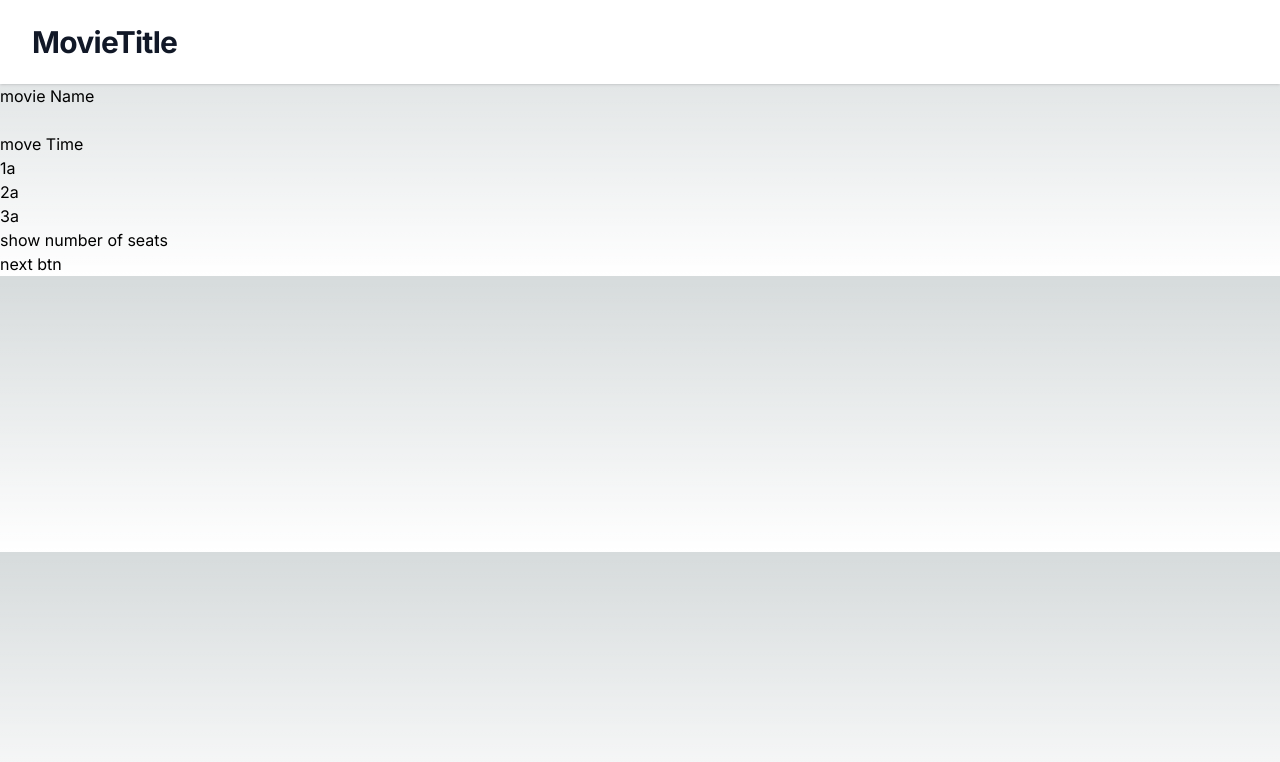
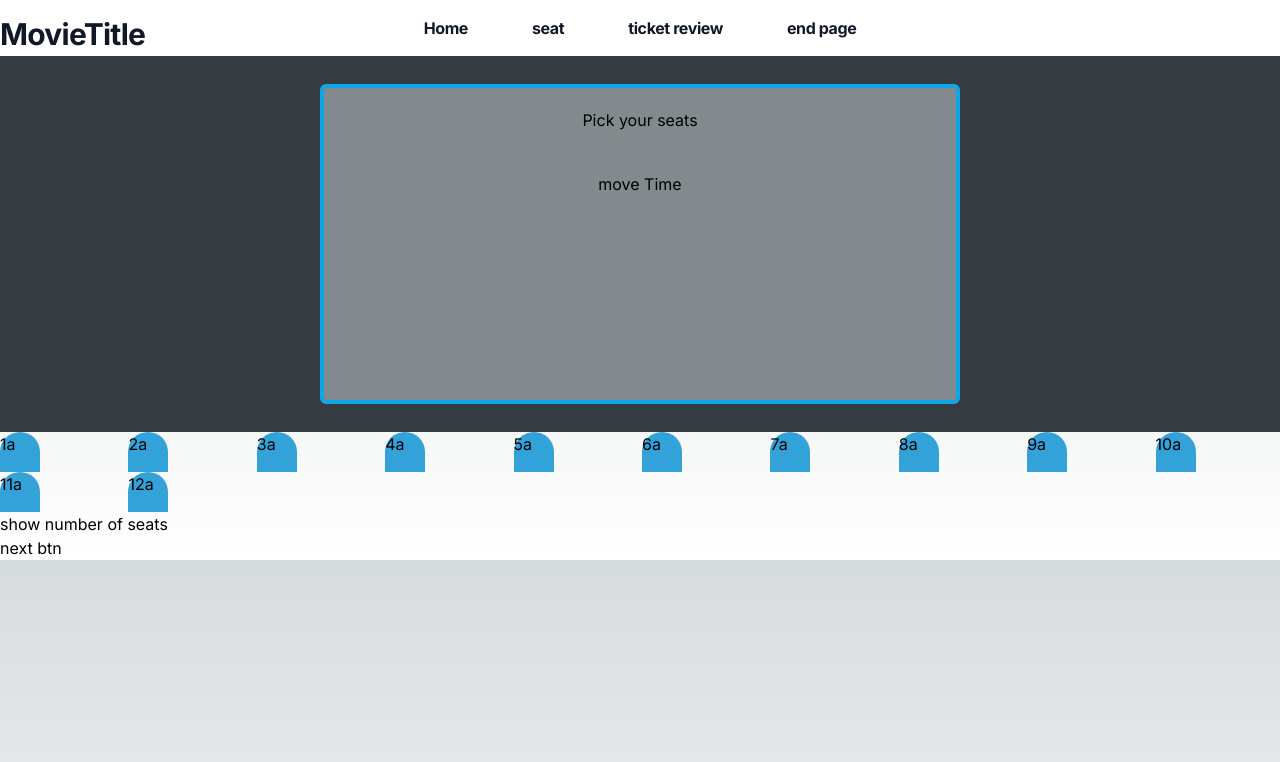
Before and after one commit to RocClark/movie-app, a Next.js app: page /movieHome/1 in a window 1280 px wide. Shown: the top 762 px of the page. Built offline with nearby package versions, Linux system fonts and the light colour scheme.

Commit message:
UI changes

```diff
--- a/app/movieHome/[seatSelect]/page.tsx
+++ b/app/movieHome/[seatSelect]/page.tsx
@@ -7,8 +7,18 @@ import MovieHeader from '../../../components/movieComponents/movieHeader'
 const SeatData = [
   {id: 1, seatNum: "1a" },
   {id: 2, seatNum: "2a" },
-  {id: 3, seatNum: "3a" }
+  {id: 3, seatNum: "3a" },
+  {id: 4, seatNum: "4a" },
+  {id: 5, seatNum: "5a" },
+  {id: 6, seatNum: "6a" },
+  {id: 7, seatNum: "7a" },
+  {id: 8, seatNum: "8a" },
+  {id: 9, seatNum: "9a" },
+  {id: 10, seatNum: "10a" },
+  {id: 11, seatNum: "11a" },
+  {id: 12, seatNum: "12a" }
 ]
+
 
 
 
--- a/app/movieHome/endPage/page.tsx
+++ b/app/movieHome/endPage/page.tsx
@@ -1,6 +1,12 @@
 import Image from 'next/image'
+import MovieHeader from '../../../components/movieComponents/movieHeader'
 
 export default function about() {
-  return (<h1> movie page but there is no movie</h1>
+  return (
+    <div>
+      <MovieHeader/>
+      <h1> movie page but there is no movie</h1>
+    </div>
+
   )
 }
--- a/app/movieHome/page.tsx
+++ b/app/movieHome/page.tsx
@@ -6,12 +6,16 @@ import MovieList from '../../components/movieComponents/movieList'
 const MovieData = [
   {id: 1, title: "The last DJ" },
   {id: 2, title: "Revenge of the Jocks" },
-  {id: 3, title: "Space Ninja" }
+  {id: 3, title: "Space Ninja" },
+  {id: 4, title: "Dragon for a Day" },
+  {id: 5, title: "Honey the kids are gone" },
+  {id: 6, title: "Adventure in solfball" }
 ]
 
 export default function moiveHome() {
   return (
-  <div>
+  <div className='flex items-center justify-center min-h-screen bg-slate-900 '>
+    <Header/>
   <MovieList movies= {MovieData}/>
 
 <Link
--- a/app/movieHome/ticketReview/page.tsx
+++ b/app/movieHome/ticketReview/page.tsx
@@ -5,8 +5,9 @@ import MovieForm from '../../../components/movieComponents/movieForm'
 export default function about() {
 
   return (
-    <div>
+    <div className="flex flex-col min-h-screen items-center justify-center">
       <MovieReview/>
+
       <MovieForm/>
 
   </div>
--- a/components/movieComponents/movieForm.jsx
+++ b/components/movieComponents/movieForm.jsx
@@ -2,8 +2,8 @@ import MoiveItem from './movieItem';
 
 function MoiveForm(props) {
     return (
-<form >
-        <div>
+<form  className="" >
+        <div  >
           <label htmlFor='name'>Name</label>
           <input type='text' required id='name' />
         </div>
--- a/components/movieComponents/movieHeader.jsx
+++ b/components/movieComponents/movieHeader.jsx
@@ -1,9 +1,33 @@
+import Link from 'next/link'
+
 function Header() {
     return (
         <div className="navbar">
-            <header className="bg-white shadow">
-                <div className="mx-auto max-w-7xl px-4 py-6 sm:px-6 lg:px-8">
-                <h1 className="text-3xl font-bold tracking-tight text-gray-900">MovieTitle</h1>
+            <header className="flex bg-white shadow ">
+                <div className="absolute left-0 mx-auto max-w-9xl  py-4 ">
+                <h1 className=" text-3xl font-bold tracking-tight text-gray-900">MovieTitle</h1>
+                </div>
+                <div className="flex right-0 mx-auto max-w-9xl px-2 py-4 sm:px-4 lg:px-1">
+                <Link
+                  href="/movieHome"
+                    className=" sm:px-4 lg:px-8 text-1xl font-bold tracking-tight text-gray-900">
+                        Home
+                </Link>
+                <Link
+                  href="/movieHome/seatSelect"
+                    className=" sm:px-4 lg:px-8 text-1xl font-bold tracking-tight text-gray-900">
+                        seat
+                </Link>
+                <Link
+                  href="/movieHome/ticketReview"
+                    className=" sm:px-4 lg:px-8 text-1xl font-bold tracking-tight text-gray-900">
+                        ticket review
+                </Link>
+                <Link
+                  href="/movieHome/endPage"
+                    className=" sm:px-4 lg:px-8 text-1xl font-bold tracking-tight text-gray-900">
+                        end page
+                </Link>
                 </div>
             </header>
         </div>
@@ -11,3 +35,9 @@ function Header() {
 }
 
 export default Header;
+<Link
+  href="/"
+  className=" sm:px-4 lg:px-8 text-1xl font-bold tracking-tight text-gray-900"
+>
+Home
+</Link>
--- a/components/movieComponents/movieItem.jsx
+++ b/components/movieComponents/movieItem.jsx
@@ -1,12 +1,35 @@
 //importfrom
 function MoiveItem(props) {
     return (
-        <li className>
-           <div className>
-          <h3>{props.title}</h3>
+        <li className ="p-8 m-3 rounded-xl bg-slate-400">
+           <div className= "">
+          <h3 className="font-serif text-2xl text-center ">{props.title}</h3>
         </div>
         <div className>
-          <button>times</button>
+          <h3 className="h-36 w-72 m-5 bg-[#313334] rounded-md border-4 border-sky-700">movie poster</h3>
+        </div>
+        <div className =" m-5 ">
+          <ul className ="grid grid-cols-3  border border-vilet-600">
+            <li>
+               <button>1:30</button>
+            </li>
+            <li>
+               <button>2:30</button>
+            </li>
+            <li>
+               <button>3:30</button>
+            </li>
+            <li>
+               <button>4:30</button>
+            </li>
+            <li>
+               <button>5:30</button>
+            </li>
+            <li>
+               <button>6:30</button>
+            </li>
+          </ul>
+
         </div>
 
     </li>
--- a/components/movieComponents/movieList.jsx
+++ b/components/movieComponents/movieList.jsx
@@ -2,7 +2,7 @@ import MoiveItem from './movieItem';
 
 function MoiveList(props) {
     return (
-        <ul >
+        <ul className="flex flex-col my-6 space-y-4 md:space-y-0 md:space-x-6 md:flex-row md: columns-3 md:my-0 ">
         {props.movies.map((movie) => (
           <MoiveItem
             key={movie.id}
--- a/components/movieComponents/movieReview.jsx
+++ b/components/movieComponents/movieReview.jsx
@@ -1,7 +1,7 @@
 
 function MovieReview() {
     return (
-        <main >
+        <main className="" >
         <div >
         <div>
             <p>
--- a/components/movieComponents/movieScrean.jsx
+++ b/components/movieComponents/movieScrean.jsx
@@ -2,10 +2,12 @@ import MoiveItem from './movieItem';
 
 function MoiveScreen() {
     return (
-      <div>
-      <h2> movie Name </h2>
-      <br/>
-      <h2> move Time </h2>
+      <div className="relative h-82 w-full bg-[#343c40] flex justify-center py-7">
+        <div className="h-80 w-1/2 rounded-md border-4 border-sky-500 bg-[#828a8e] px-5 text-center">
+          <h1 className='p-5'> Pick your seats </h1>
+
+          <h1 className='p-5'> move Time </h1>
+        </div>
       </div>
     );
 }
--- a/components/movieComponents/seatItems.jsx
+++ b/components/movieComponents/seatItems.jsx
@@ -1,8 +1,8 @@
 function SeatItem(props) {
     return (
-        <li className>
-           <div className>
-          <h3>{props.seatNum}</h3>
+        <li className="">
+           <div>
+          <h3  className="h-10 w-10 rounded-t-full border-red-4 bg-[#33a2d9] ">{props.seatNum}</h3>
         </div>
 
 
--- a/components/movieComponents/seatsList.tsx
+++ b/components/movieComponents/seatsList.tsx
@@ -2,7 +2,7 @@ import SeatItem from './seatItems';
 
 function SeatList(props: { seats: any[]; }) {
       return (
-          <ul >
+          <ul className="grid grid-cols-10 gap-x-1 ">
           {props.seats.map((seat: { id: any; seatNum: any; }) => (
             <SeatItem
               key={seat.id}
```
